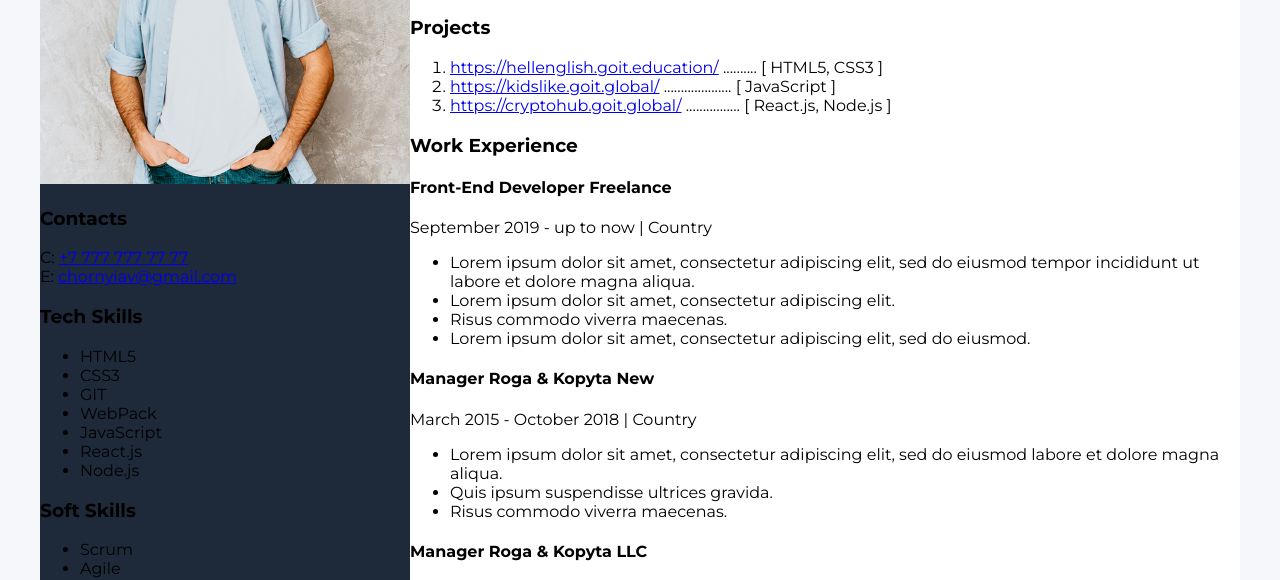
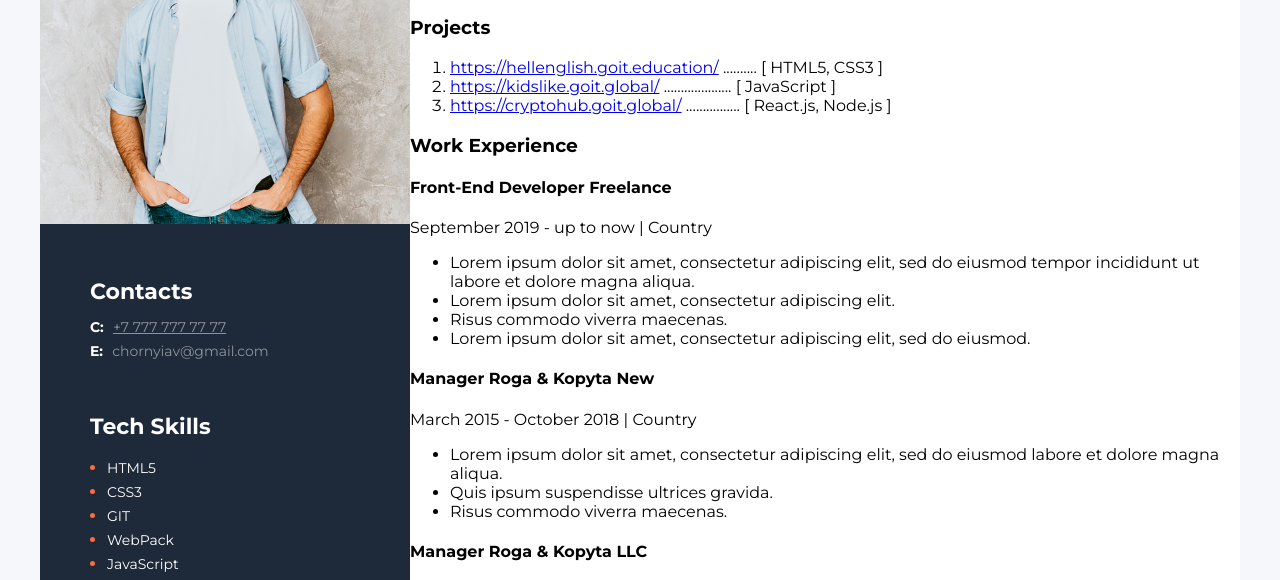
Before and after one commit to MarinaKulyk/GoIT-Mentor-Marathon1, a plain HTML site: page index.html in a window 1280 px wide. Shown: the part 210-790 px from the top of the page. Drawn offline with Linux system fonts and the light colour scheme.

Commit message:
День 4. Sidebar

```diff
--- a/css/style.css
+++ b/css/style.css
@@ -1,6 +1,6 @@
 body {
   font-family: 'Montserrat', sans-serif;
-    background-color: #f5f7fa;;
+  background-color: #f5f7fa;
 }
 
 .main-container {
@@ -11,18 +11,12 @@ body {
   margin: 40px auto;
 }
 
-
-
 .main-content {
-
 }
 
 .about-me {
-
-
 }
 .my-projects {
-
 }
 .about-me-profession {
   font-weight: 700;
@@ -31,12 +25,61 @@ body {
   color: #000000;
 }
 .my-experience {
-
 }
 .my-education {
-
 }
 
+/* Sidebar Section */
 .sidebar-section {
-    background-color: #1E2939;
+  background-color: #1e2939;
+  width: 370px;
+  padding: 40px 0;
 }
+.contacts-section,
+.tech-skills-section,
+.soft-skills-section {
+  margin: 50px 0 0 50px;
+}
+.sidebar-title {
+  font-style: normal;
+  font-weight: bold;
+  font-size: 22px;
+  line-height: 27px;
+  color: #ffffff;
+  margin-bottom: 10px;
+}
+
+/* Contacts Section */
+.contacts-section-type {
+  font-style: normal;
+  font-weight: bold;
+  font-size: 14px;
+  line-height: 24px;
+  color: #ffffff;
+  margin-right: 5px;
+}
+.contacts-section-link {
+  font-style: normal;
+  font-weight: normal;
+  font-size: 14px;
+  line-height: 24px;
+  color: #8e949c;
+}
+
+/* Tech and Soft Skills */
+.tech-skills-list,
+.soft-skills-list {
+  padding: 0 0 0 17px;
+}
+.tech-skills-item,
+.soft-skills-item {
+  color: #fb6d3a;
+}
+.tech-skills-item-text,
+.soft-skills-item-text {
+  font-style: normal;
+  font-weight: normal;
+  font-size: 14px;
+  line-height: 24px;
+  color: #ffffff;
+}
--- a/index.html
+++ b/index.html
@@ -119,40 +119,40 @@
             <img src="img/photo.jpg" alt="My photo">
 
             <!-- Contacts section -->
-            <div>
-                <h3>Contacts</h3>
+            <div class="contacts-section">
+                <h3 class="sidebar-title">Contacts</h3>
                 <div>
-                    <span>C:</span>
-                   <a href="tel:+7 777 777 77 77">+7 777 777 77 77</a>
+                    <span class="contacts-section-type">C:</span>
+                   <a class="contacts-section-link" href="tel:+7 777 777 77 77">+7 777 777 77 77</a>
                 </div>
                 <div>
-                    <span>E:</span>
-                    <a href="mailto:chornyiav@gmail.com">chornyiav@gmail.com</a>
+                    <span class="contacts-section-type">E:</span>
+                    <a class="contacts-section-link href="mailto:chornyiav@gmail.com">chornyiav@gmail.com</a>
                 </div>
             </div>
 
             <!-- Tech Skills section -->
-            <div>
-                <h3>Tech Skills</h3>
-                <ul>
-                    <li>HTML5</li>
-                    <li>CSS3</li>
-                    <li>GIT</li>
-                    <li>WebPack</li>
-                    <li>JavaScript</li>
-                    <li>React.js</li>
-                    <li>Node.js</li>
+            <div class="tech-skills-section">
+                <h3 class="sidebar-title">Tech Skills</h3>
+                <ul class="tech-skills-list">
+                    <li class="tech-skills-item"><span class="tech-skills-item-text">HTML5</span></li>
+                    <li class="tech-skills-item"><span class="tech-skills-item-text">CSS3</span></li>
+                    <li class="tech-skills-item"><span class="tech-skills-item-text">GIT</span></li>
+                    <li class="tech-skills-item"><span class="tech-skills-item-text">WebPack</span></li>
+                    <li class="tech-skills-item"><span class="tech-skills-item-text">JavaScript</span></li>
+                    <li class="tech-skills-item"><span class="tech-skills-item-text">React.js</span></li>
+                    <li class="tech-skills-item"><span class="tech-skills-item-text">Node.js</span></li>
                 </ul>
             </div>
 
             <!-- Soft Skills section -->
-            <div>
-                <h3>Soft Skills</h3>
-                <ul>
-                    <li>Scrum</li>
-                    <li>Agile</li>
-                    <li>GTD</li>
-                    <li>Teamwork</li>
+            <div class="soft-skills-section">
+                <h3 class="sidebar-title">Soft Skills</h3>
+                <ul class="soft-skills-list">
+                    <li class="soft-skills-item"><span class="soft-skills-item-text">Scrum</span></li>
+                    <li class="soft-skills-item"><span class="soft-skills-item-text">Agile</span></li>
+                    <li class="soft-skills-item"><span class="soft-skills-item-text">GTD</span></li>
+                    <li class="soft-skills-item"><span class="soft-skills-item-text">Teamwork</span></li>
                 </ul>
             </div>
 
```
Lines whose indentation alone changed are shown as unchanged.
